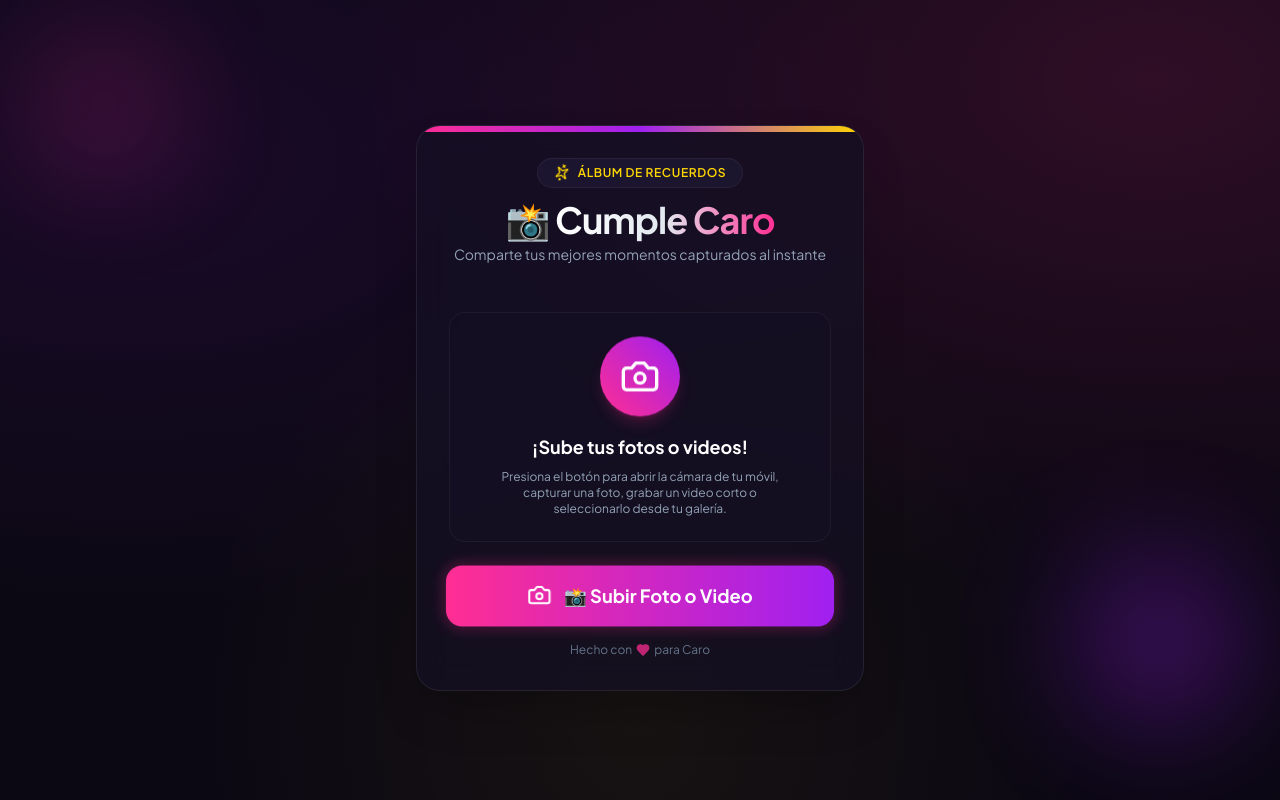
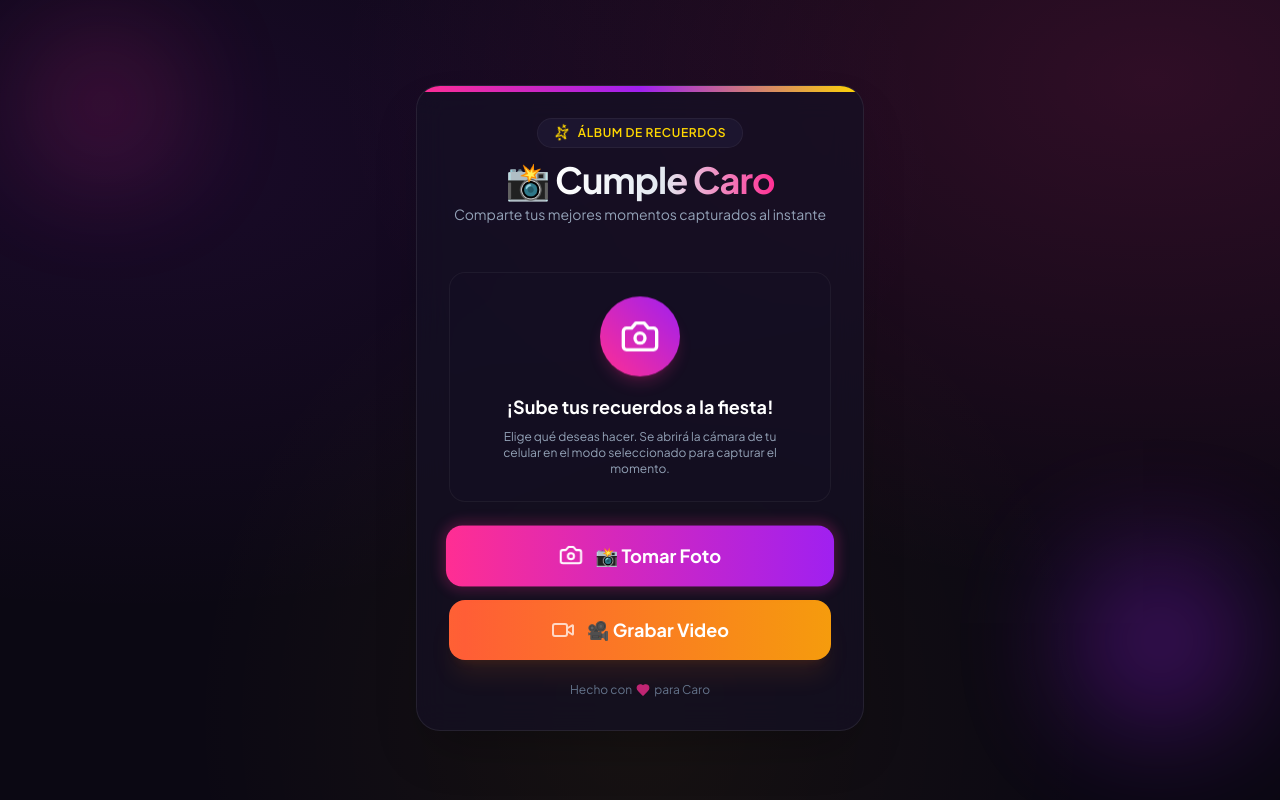
Before and after one commit to R3NzIto/Cumple-Renata, a React (Vite) app: page / in a window 1280 px wide. Built offline with nearby package versions, Linux system fonts and the light colour scheme.

Commit message:
feat: agregar dos botones dedicados de captura de foto y video usando capture=environment

```diff
--- a/src/App.jsx
+++ b/src/App.jsx
@@ -24,7 +24,9 @@ export default function App() {
   const [loadingMessage, setLoadingMessage] = useState('Procesando archivo...');
   const [errorMessage, setErrorMessage] = useState('');
 
-  const fileInputRef = useRef(null);
+  // Refs independientes para forzar el comportamiento nativo de captura de foto y video
+  const photoInputRef = useRef(null);
+  const videoInputRef = useRef(null);
 
   // Mensajes de carga dinámicos para mejorar la experiencia de usuario
   const loadingMessages = [
@@ -85,12 +87,6 @@ export default function App() {
       setStatus('preview');
     };
     reader.readAsDataURL(file);
-  };
-
-  const triggerFileInput = () => {
-    if (fileInputRef.current) {
-      fileInputRef.current.click();
-    }
   };
 
   // Función para optimizar y redimensionar la imagen en el cliente
@@ -248,6 +244,11 @@ export default function App() {
     setImagePreview(null);
     setOriginalFile(null);
     setErrorMessage('');
+
+    // Limpiar los inputs para permitir subir la misma foto/video seguidos si se desea
+    if (photoInputRef.current) photoInputRef.current.value = "";
+    if (videoInputRef.current) videoInputRef.current.value = "";
+
     setStatus('idle');
   };
 
@@ -278,30 +279,39 @@ export default function App() {
           </p>
         </header>
 
-        {/* --- ESTADO: IDLE (Pantalla de Bienvenida) --- */}
+        {/* --- ESTADO: IDLE (Pantalla de Bienvenida con Doble Botón) --- */}
         {status === 'idle' && (
           <section className="flex-1 flex flex-col justify-between" id="section-idle">
             <div className="flex flex-col items-center text-center my-6 py-6 px-4 rounded-2xl bg-dark-800/40 border border-white/5 relative group">
               <div className="w-20 h-20 rounded-full bg-gradient-to-tr from-festive-pink to-festive-purple flex items-center justify-center shadow-lg shadow-festive-pink/20 animate-float mb-4">
                 <Camera className="w-10 h-10 text-white" />
               </div>
-              <h2 className="text-lg font-bold text-white mb-2">¡Sube tus fotos o videos!</h2>
+              <h2 className="text-lg font-bold text-white mb-2">¡Sube tus recuerdos a la fiesta!</h2>
               <p className="text-xs text-slate-400 max-w-[280px]">
-                Presiona el botón para abrir la cámara de tu móvil, capturar una foto, grabar un video corto o seleccionarlo desde tu galería.
+                Elige qué deseas hacer. Se abrirá la cámara de tu celular en el modo seleccionado para capturar el momento.
               </p>
             </div>
 
-            <div className="space-y-4">
-              {/* Botón principal animado */}
+            <div className="space-y-3.5">
+              {/* Botón 1: Tomar Foto Directa */}
               <button
-                onClick={triggerFileInput}
+                onClick={() => photoInputRef.current?.click()}
                 className="w-full py-4 px-6 rounded-2xl bg-gradient-to-r from-festive-pink via-festive-purple to-festive-pink bg-[size:200%_auto] text-white font-bold text-lg shadow-xl shadow-festive-pink/20 hover:shadow-festive-pink/40 hover:scale-[1.02] active:scale-[0.98] transition-all duration-300 animate-shimmer scale-pulse flex items-center justify-center space-x-3"
               >
                 <Camera className="w-6 h-6 animate-bounce" />
-                <span>📸 Subir Foto o Video</span>
+                <span>📸 Tomar Foto</span>
               </button>
 
-              <div className="text-center">
+              {/* Botón 2: Grabar Video Directo */}
+              <button
+                onClick={() => videoInputRef.current?.click()}
+                className="w-full py-4 px-6 rounded-2xl bg-gradient-to-r from-amber-500 via-festive-orange to-amber-500 bg-[size:200%_auto] text-white font-bold text-lg shadow-xl shadow-orange-500/10 hover:shadow-orange-500/30 hover:scale-[1.02] active:scale-[0.98] transition-all duration-300 animate-shimmer flex items-center justify-center space-x-3"
+              >
+                <VideoIcon className="w-6 h-6 animate-pulse" />
+                <span>🎥 Grabar Video</span>
+              </button>
+
+              <div className="text-center pt-2">
                 <span className="text-xs text-slate-500 flex items-center justify-center space-x-1">
                   <span>Hecho con</span>
                   <Heart className="w-3.5 h-3.5 text-festive-pink fill-festive-pink animate-pulse" />
@@ -373,7 +383,7 @@ export default function App() {
                 className="w-full py-3.5 px-6 rounded-2xl bg-dark-700/80 hover:bg-dark-700 text-slate-300 font-semibold text-sm border border-white/5 active:scale-[0.98] transition-all flex items-center justify-center space-x-2"
               >
                 <RefreshCw className="w-4 h-4" />
-                <span>Elegir otro archivo</span>
+                <span>Tomar otro archivo</span>
               </button>
             </div>
           </section>
@@ -470,11 +480,24 @@ export default function App() {
           </section>
         )}
 
-        {/* Input Oculto de Selección y Captura (acepta fotos y videos) */}
+        {/* --- INPUTS OCULTOS DE CAPTURA DIRECTA --- */}
+
+        {/* Input Oculto de Captura Directa de Foto (Camera) */}
         <input
           type="file"
-          accept="image/*,video/*"
-          ref={fileInputRef}
+          accept="image/*"
+          capture="environment"
+          ref={photoInputRef}
+          onChange={handleFileChange}
+          className="hidden"
+        />
+
+        {/* Input Oculto de Captura Directa de Video (Video Camera) */}
+        <input
+          type="file"
+          accept="video/*"
+          capture="environment"
+          ref={videoInputRef}
           onChange={handleFileChange}
           className="hidden"
         />
```
